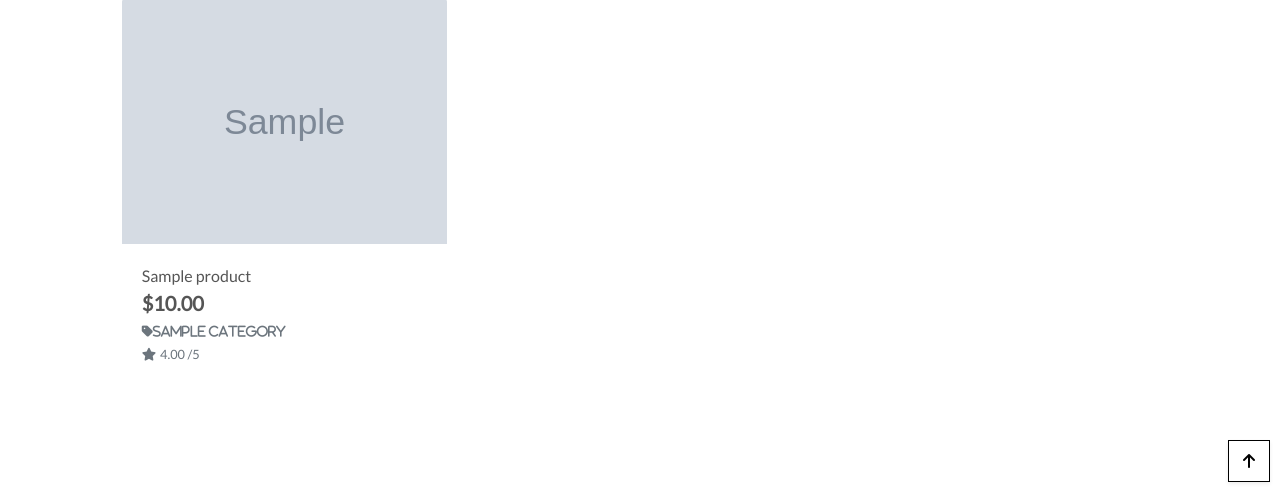
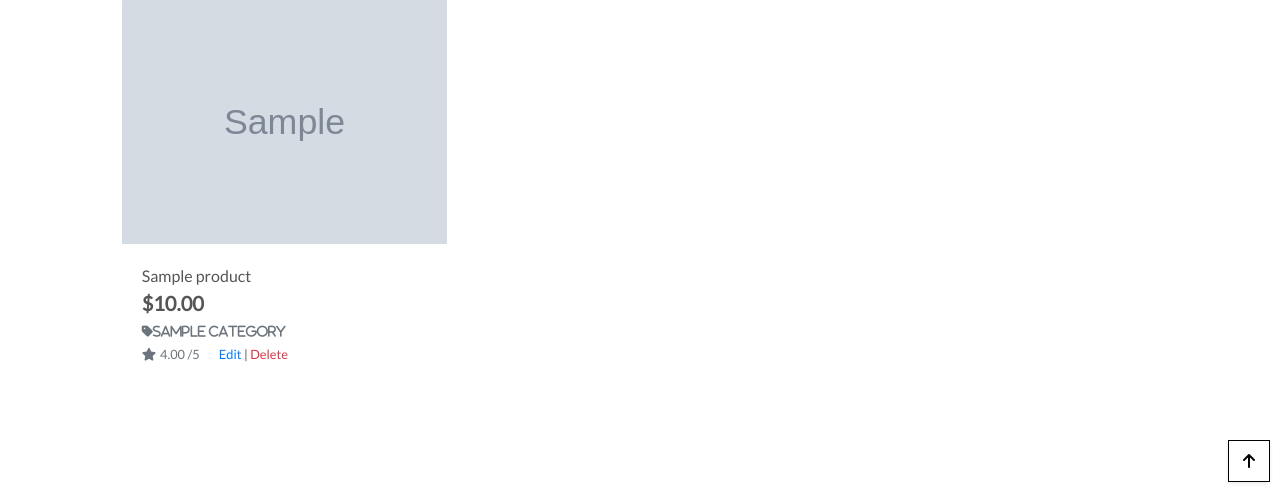
Before and after one commit to Mtnikmaram/Persian-shop, a Django app: page /products/ in a window 1280 px wide. Shown: the part 308-800 px from the top of the page. Run offline with Django 3.2, Linux system fonts and the light colour scheme; a user stored in the database is signed in; tables that the repository leaves empty hold one stand-in row (values such as "Sample post"); grey boxes marked "Sample" are stand-in pictures; some libraries are stand-ins or nearby versions.

Commit message:
adding delete function to product  page

```diff
--- a/products/templates/products/product_detail.html
+++ b/products/templates/products/product_detail.html
@@ -41,6 +41,12 @@
                         <small class="text-muted"><i class="fas fa-star mr-1"></i>{{ product.rating }} / 5</small>
                     {% else %}
                         <small class="text-muted">No Rating</small>
+                    {% endif %}
+                    {% if request.user.is_superuser %}
+                        <small class="ml-3">
+                            <a href="{% url 'edit_product' product.id %}">Edit</a> |
+                            <a class="text-danger" href="{% url 'delete_product' product.id %}">Delete</a>
+                         </small>
                     {% endif %}
                     <p class="mt-3">{{ product.description }}</p>
                     <form class="form" action="{% url 'add_to_bag' product.id %}" method="POST">
--- a/products/templates/products/products.html
+++ b/products/templates/products/products.html
@@ -82,6 +82,12 @@
                                             {% else %}
                                                 <small class="text-muted">No Rating</small>
                                             {% endif %}
+                                            {% if request.user.is_superuser %}
+                                                <small class="ml-3">
+                                                    <a href="{% url 'edit_product' product.id %}">Edit</a> |
+                                                    <a class="text-danger" href="{% url 'delete_product' product.id %}">Delete</a>
+                                                </small>
+                                            {% endif %}
                                         </div>
                                     </div>
                                 </div>
```
